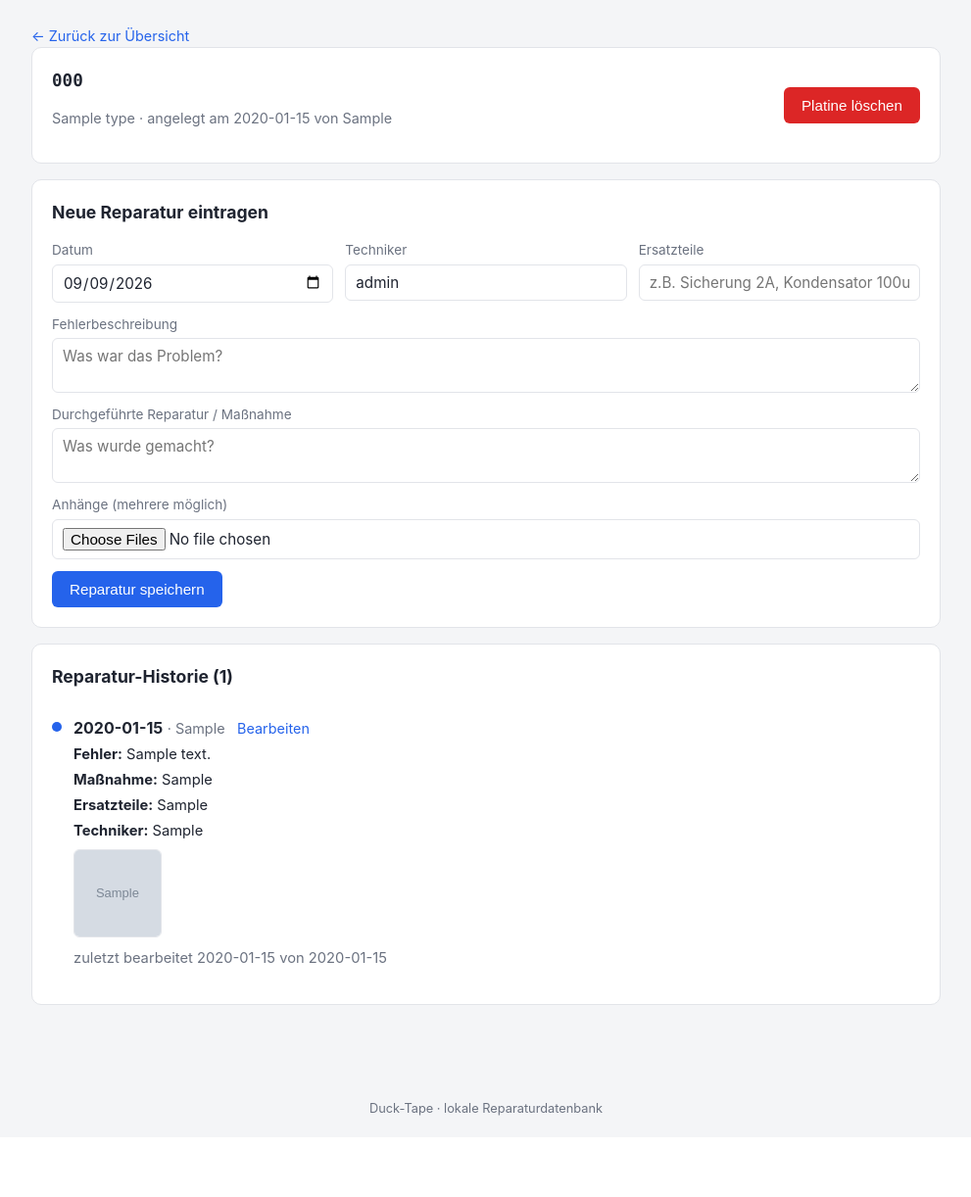
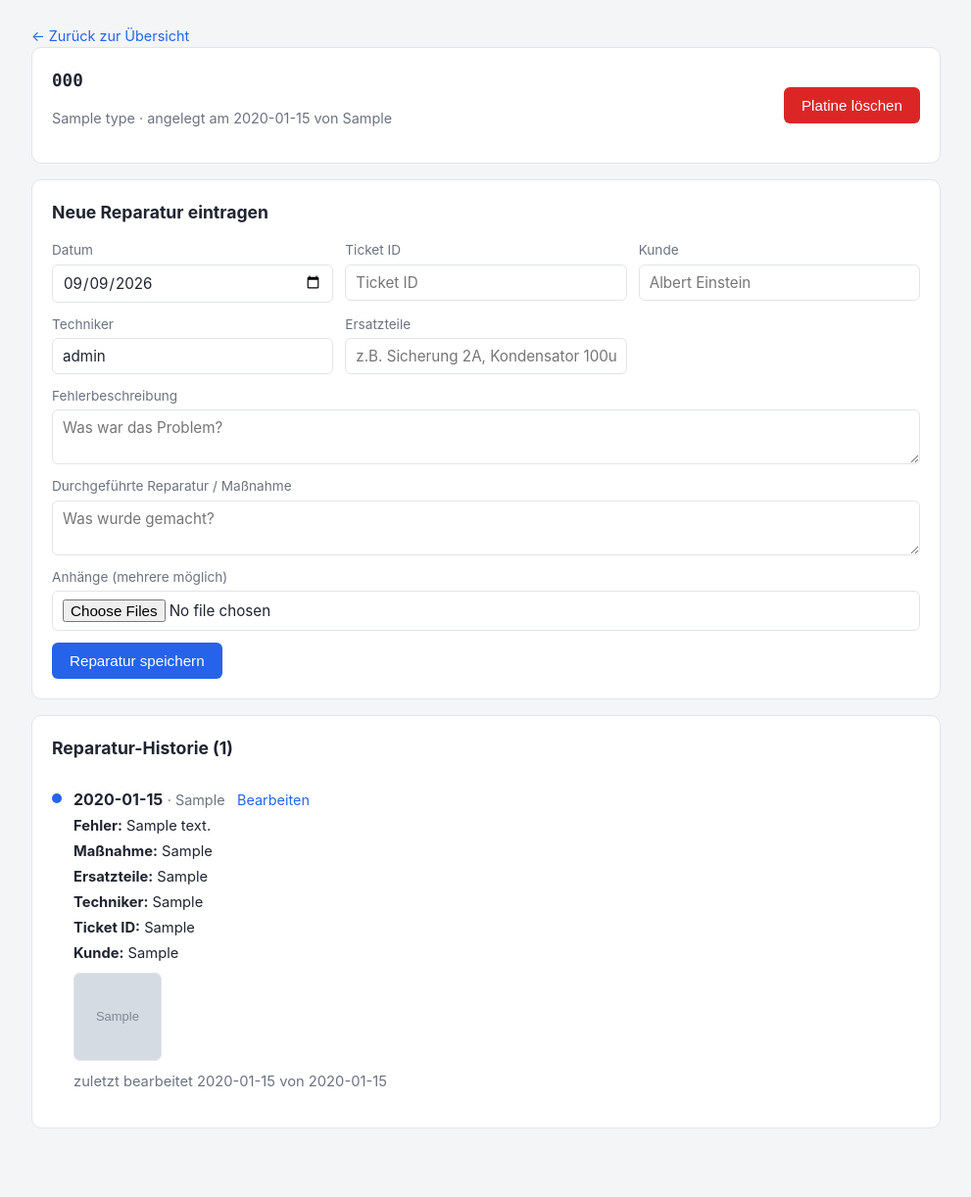
Before and after one commit to MrtnPpprgr/duck-tape, a Flask app: page /boards/1 in a window 1280 px wide. Shown: the part 63-1285 px from the top of the page at 98% size, without its empty margins (144-1135 px from the left). Before the commit the page ends 1202 px from the top, so only its background shows below. Run offline with Flask 3, Linux system fonts and the light colour scheme; the visitor is signed in with stand-in values (Sample User, id 1); data comes from the database, SQL or seed files in the repository; tables that the repository leaves empty hold one stand-in row (values such as "Sample post"); grey boxes marked "Sample" are stand-in pictures; data that the repository does not hold is empty.

Commit message:
Add Ticket  ID and Customer field

```diff
--- a/app.py
+++ b/app.py
@@ -105,6 +105,8 @@ def init_db():
             action_taken        TEXT,
             technician          TEXT,
             parts               TEXT,
+            ticket              TEXT,
+            customer            TEXT,
             created_at          TEXT NOT NULL,
             updated_at          TEXT,
             updated_by          TEXT,
@@ -527,12 +529,14 @@ def create_repair(board_id):
     action_taken = request.form.get("action_taken", "").strip()
     technician = request.form.get("technician", "").strip()
     parts = request.form.get("parts", "").strip()
+    ticket = request.form.get("ticket", "").strip()
+    customer = request.form.get("customer", "").strip()
 
     cur = db.execute(
         """INSERT INTO repairs
-           (board_id, date, issue_description, action_taken, technician, parts, created_at)
-           VALUES (?, ?, ?, ?, ?, ?, ?)""",
-        (board_id, date, issue_description, action_taken, technician, parts,
+           (board_id, date, issue_description, action_taken, technician, parts, ticket, customer, created_at)
+           VALUES (?, ?, ?, ?, ?, ?, ?, ?, ?)""",
+        (board_id, date, issue_description, action_taken, technician, parts, ticket, customer,
          datetime.now().isoformat(timespec="seconds")),
     )
     repair_id = cur.lastrowid
--- a/templates/board.html
+++ b/templates/board.html
@@ -30,6 +30,14 @@
             <label>Datum
                 <input type="date" name="date" value="{{ today }}" required>
             </label>
+            <label>Ticket ID
+                <input type="text" name="ticket" placeholder="Ticket ID">
+            </label>
+            <label>Kunde
+                <input type="text" name="customer" placeholder="Albert Einstein">
+            </label>
+        </div>
+        <div class="form-row">
             <label>Techniker
                 {% if current_user['is_admin'] or current_user['can_edit_repairs']%}
                     <input type="text" name="technician" value="{{ current_user['username'] }}">
@@ -87,6 +95,12 @@
                     {% if repair['technician'] %}
                         <p><strong>Techniker:</strong> {{ repair['technician'] }}</p>
                     {% endif %}
+                    {% if repair['ticket'] %}
+                        <p><strong>Ticket ID:</strong> {{ repair['ticket'] }}</p>
+                    {% endif %}
+                    {% if repair['customer'] %}
+                        <p><strong>Kunde:</strong> {{ repair['customer'] }}</p>
+                    {% endif %}
                     {% if entry.attachments %}
                         <div class="fotos">
                             {% for attachment in entry.attachments %}
```
Also changed, not shown: templates/edit_repair.html (+8 -0 lines), README.md.
